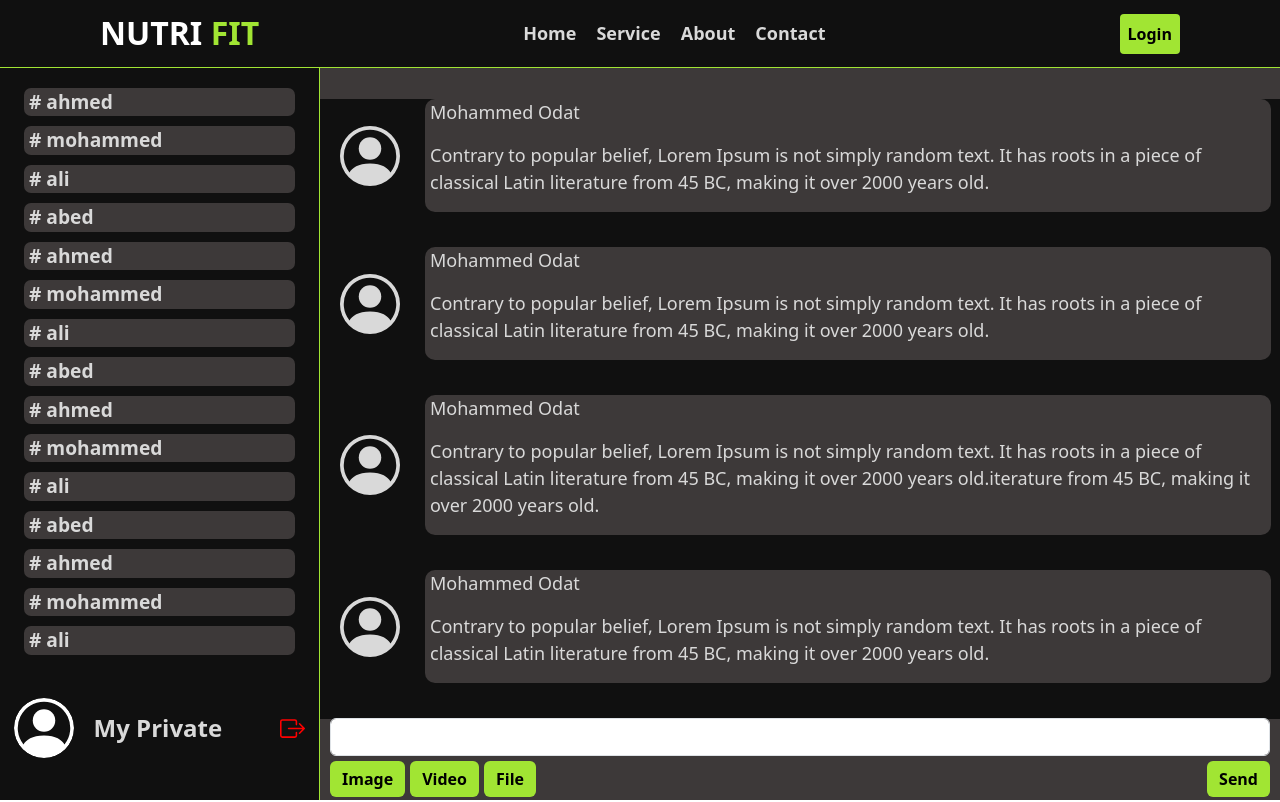
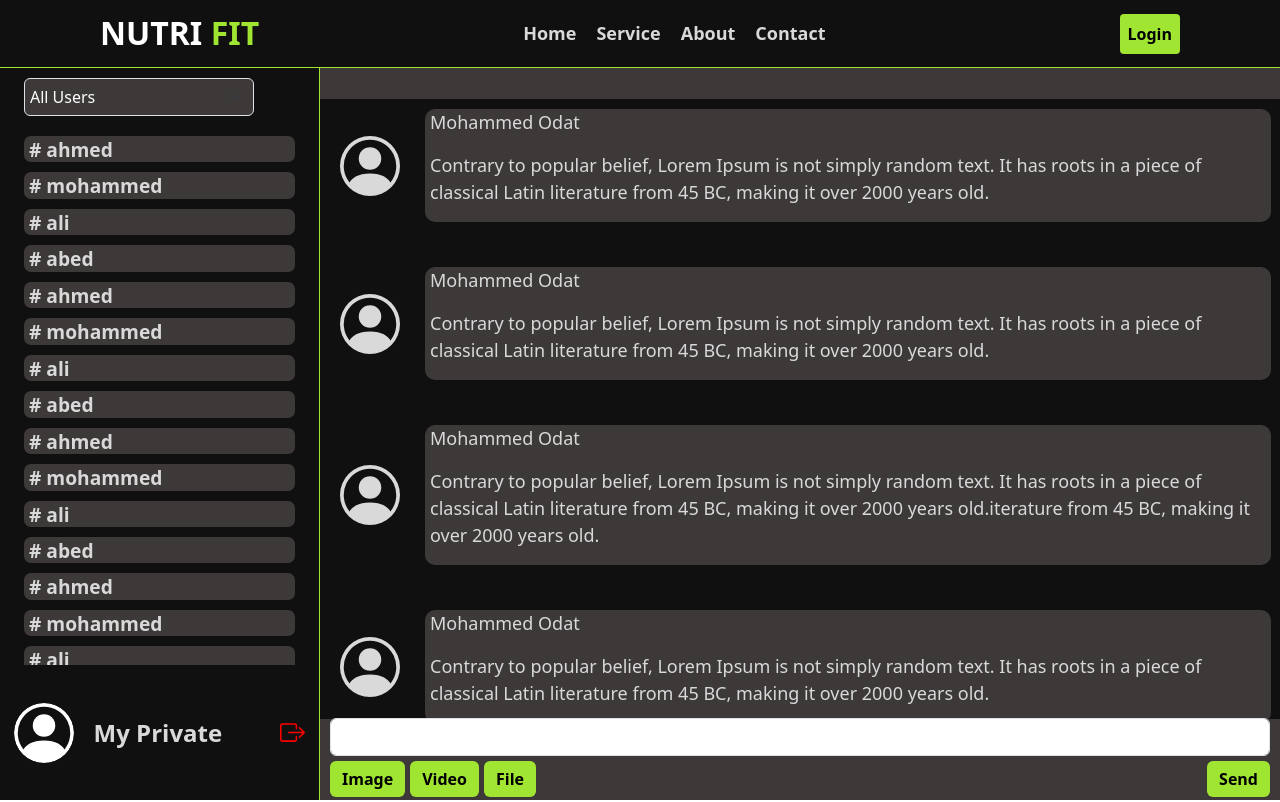
Before and after one commit to usfaql/MERAKI_Academy_Project_5_forked, a React (Create React App) app in the folder frontend/: page /coach/private in a window 1280 px wide. Built offline with nearby package versions, Linux system fonts and the light colour scheme.

Commit message:
Some Change In Style Coach Private

```diff
--- a/frontend/src/components/CoachPrivate/CoachPrivate.css
+++ b/frontend/src/components/CoachPrivate/CoachPrivate.css
@@ -12,6 +12,12 @@
     align-items:center;
 
   }
+  .User-Filter{
+    width: 85%;
+    padding-top: 10px;
+    display: flex;
+    justify-content: left;
+  }
   .User-List{
     height: 80%;
     width: 100%;
@@ -21,6 +27,10 @@
     align-items: center;
     gap: 10px;
     overflow: auto;
+  }
+  option{
+    background-color: #3d3939;
+    color:white;
   }
   .User-Name{
     cursor: pointer;
@@ -128,6 +138,7 @@ fill: #6c3e3e;
     gap: 25px;
     width: 100%;
     padding-bottom: 10px;
+    padding-top: 10px;
 
   }
   .user-message{
--- a/frontend/src/components/CoachPrivate/CoachPrivate.js
+++ b/frontend/src/components/CoachPrivate/CoachPrivate.js
@@ -9,6 +9,16 @@ const [header, setHeader] = useState("")
   return (
     <div className='Coach-Private-Page'>
         <div className='Left-Side'>
+          <div className='User-Filter'>
+          <Form.Select
+          style={{alignSelf:"center",width:"85%" ,paddingLeft:"5px",backgroundColor:"#3d3939",color:"white"}}
+          aria-label="Default select example">
+      <option>All Users</option>
+      <option value="1">Premium Users</option>
+      <option value="2">Gold Users</option>
+      <option value="3">Lite Users</option>
+    </Form.Select>
+          </div>
             <div className='User-List'>
             {users.map((user,i)=>
                 <div className='User-Name' onClick={()=>{
```
